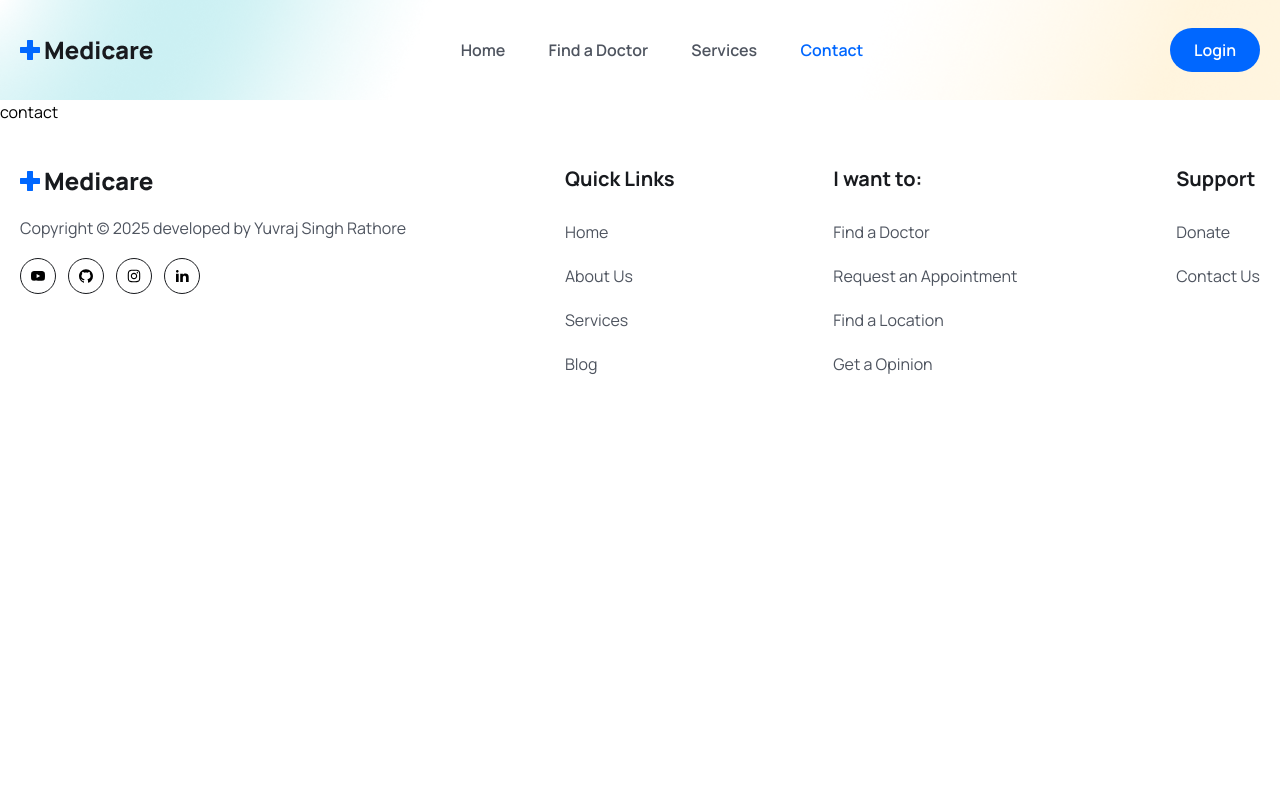
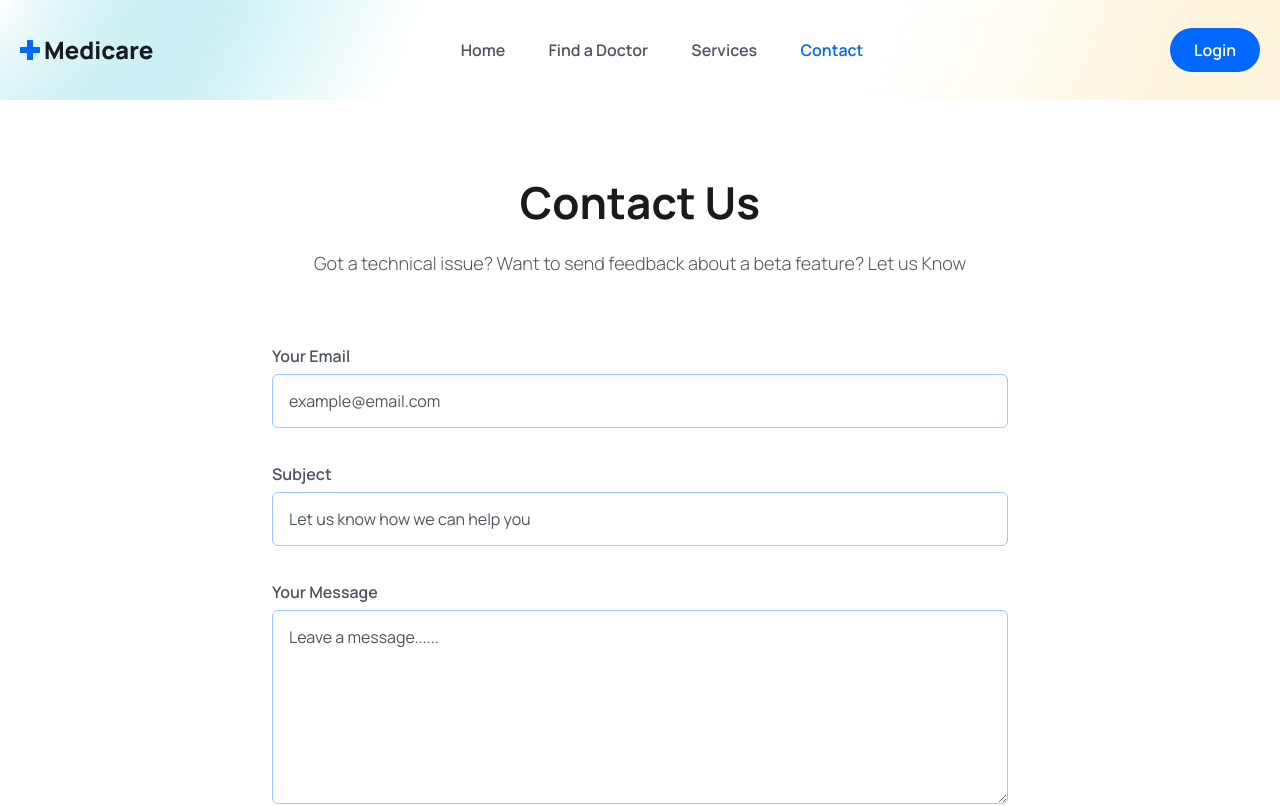
Before and after one commit to yjrajput/HospitalManagement, a React (Vite) app in the folder frontend/: page /contact in a window 1280 px wide. Shown: the top 806 px of the page. Built offline with nearby package versions, Linux system fonts and the light colour scheme; a web font is replaced by a local one.

Commit message:
Contact us page is complete

```diff
--- a/frontend/src/App.css
+++ b/frontend/src/App.css
@@ -49,6 +49,12 @@
     .hero_Section{
       @apply  bg-[url('./assets/images/hero-bg.png')] bg-no-repeat bg-center bg-cover;
     }
+    .form-lable{
+      @apply text-textColor font-semibold text-[16px] mb-2 leading-7;
+    }
+    .form-input{
+      @apply w-full px-4 py-3 border border-solid border-[#0066ff61]  focus:outline-none focus:border-primaryColor text-[16px] leading-7 text-headingColor placeholder:text-textColor cursor-pointer rounded-md;
+    }
 }
 
 @media only screen and (max-width: 1024px){
--- a/frontend/src/assets/data/doctors.js
+++ b/frontend/src/assets/data/doctors.js
@@ -5,7 +5,7 @@
 export const doctors = [
   {
     id: "01",
-    name: "Dr. Alfaz Ahmed",
+    name: "Dr. Yuvraj Rathore",
     specialty: "Surgeon",
     avgRating: 4.8,
     totalRating: 272,
@@ -15,7 +15,7 @@
   },
   {
     id: "02",
-    name: "Dr. Saleh Mahmud",
+    name: "Dr. Yuvraj Rathore",
     specialty: "Neurologist",
     avgRating: 4.8,
     totalRating: 272,
@@ -25,7 +25,7 @@
   },
   {
     id: "03",
-    name: "Dr. Farid Uddin",
+    name: "Dr. Yuvraj Rathore",
     specialty: "Dermatologist",
     avgRating: 4.8,
     totalRating: 272,
--- a/frontend/src/pages/Contact.jsx
+++ b/frontend/src/pages/Contact.jsx
@@ -2,9 +2,34 @@
 
 const Contact = () => {
   return (
-    <div>
-      contact
-    </div>
+    <section>
+      <div className='px-4 mx-auto max-w-screen-md'>
+        <h2 className='heading text-center '>
+           Contact Us
+        </h2>
+        <p className='mb-8 lg:mb-16 font-light text-center text-para'>
+          Got a technical issue? Want to send feedback about a beta feature? Let us Know
+        </p>
+
+        <form action="#" className='space-y-8'>
+            <div>
+              <label htmlFor="email" className='form-lable'>Your Email</label>
+              <input type="email" id='email' placeholder='example@email.com'  className='form-input mt-1'/>
+            </div>
+
+            <div>
+              <label htmlFor="subject" className='form-lable'>Subject</label>
+              <input type="text" id='subject' placeholder='Let us know how we can help you'  className='form-input mt-1'/>
+            </div>
+
+            <div className='sm:col-span-2'>
+              <label htmlFor="message" className='form-lable'>Your Message</label>
+              <textarea rows="6" type="text" id='message' placeholder='Leave a message......'  className='form-input mt-1'/>
+            </div>
+            <button type='submit' className='btn rounded sm:w-fit'>Submit</button>
+        </form>
+      </div>
+    </section>
   )
 }
 
--- a/frontend/src/pages/Login.jsx
+++ b/frontend/src/pages/Login.jsx
@@ -13,7 +13,7 @@
   return (
     <section className='px-5 lg:px-0'>
       <div className='w-full max-w-[570px] mx-auto rounded-lg shadow-md md:p-10'>
-        <h3 className='text-headingColor text-[22px] leading-9 font-bold md-10 '>
+        <h3 className='text-headingColor text-[22px] leading-9 font-bold mb-10 '>
             Hello! <span className='text-primaryColor'>Welcome</span> Back 🎉
         </h3>
 
```
